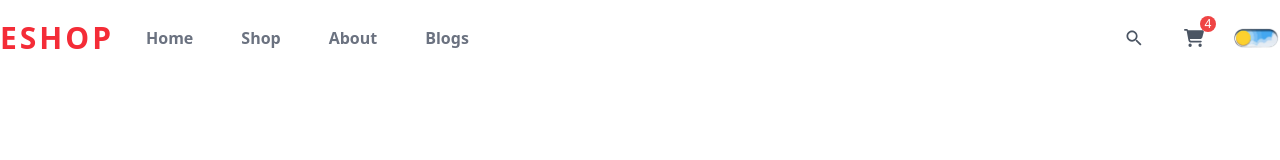
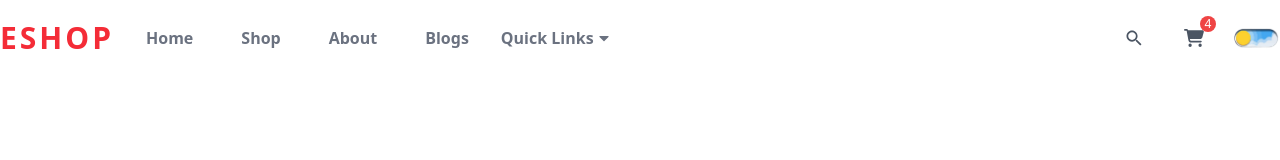
Before and after one commit to NMc0der/TCJ-ecommerce, a React (Vite) app: page / in a window 1280 px wide. Shown: the top 160 px of the page. Built offline with nearby package versions, Linux system fonts and the light colour scheme.

Commit message:
completed dropdown menu and added links

```diff
--- a/src/components/Navbar.jsx
+++ b/src/components/Navbar.jsx
@@ -1,5 +1,6 @@
 import { IoMdSearch } from "react-icons/io";
 import { FaCartShopping } from "react-icons/fa6";
+import { FaCaretDown } from "react-icons/fa";
 import DarkMode from "./DarkMode";
 const MenuLinks = [
   {
@@ -24,6 +25,24 @@
   },
 ];
 
+const DropdownLinks = [
+  {
+    id: 1,
+    name: "Trending Products",
+    link: "/#",
+  },
+  {
+    id: 2,
+    name: "Best Selling",
+    link: "/#",
+  },
+  {
+    id: 3,
+    name: "Top Rated",
+    link: "/#",
+  },
+];
+
 const Navbar = () => {
   return (
     <div className="bg-white dark:bg-gray-900 dark:text-white duration-200 relative z-40">
@@ -43,12 +62,45 @@
                   <li key={index}>
                     <a
                       href={data.link}
-                      className="inline-block px-4 font-semibold text-gray-500 hover:text-black dark:hoverHtext-white duration-200 "
+                      className="inline-block px-4 font-semibold text-gray-500 hover:text-black dark:hover:text-white duration-200 "
                     >
                       {data.name}
                     </a>
                   </li>
                 ))}
+                {/* dropdown  */}
+                <li className="relative cursor-pointer group">
+                  <a
+                    href="#"
+                    className="flex items-center gap-[2px] font-semibold text-gray-500
+                  dark:hover:text-white py-2"
+                  >
+                    Quick Links
+                    <span>
+                      <FaCaretDown className="group-hover:rotate-180 duration-300 " />
+                    </span>
+                  </a>
+                  {/* dropdown links  */}
+                  <div
+                    className="absolute z-[9999] hidden group-hover:block w-[200px] rounded-md bg-white
+                  shadow-md dark:bg-gray-900 p-2 text-black dark:text-white"
+                  >
+                    <ul className="space-y-2">
+                      {DropdownLinks.map((data, index) => (
+                        <li key={data.id}>
+                          <a
+                            className="text-gray-500
+                           dark:hover:text-white duration-200 inline-block w-full
+                           p-2 hover:bg-primary/20 rounded-md font-semibold"
+                            href={data.link}
+                          >
+                            {data.name}
+                          </a>
+                        </li>
+                      ))}
+                    </ul>
+                  </div>
+                </li>
               </ul>
             </div>
           </div>
```
